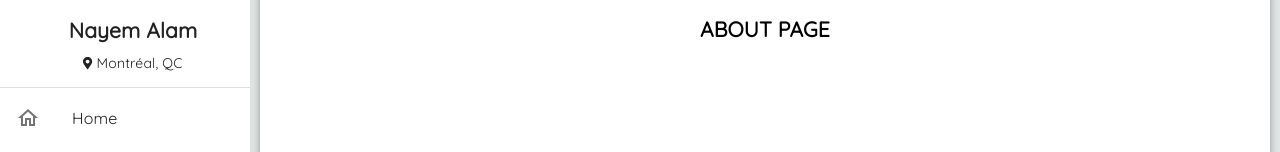
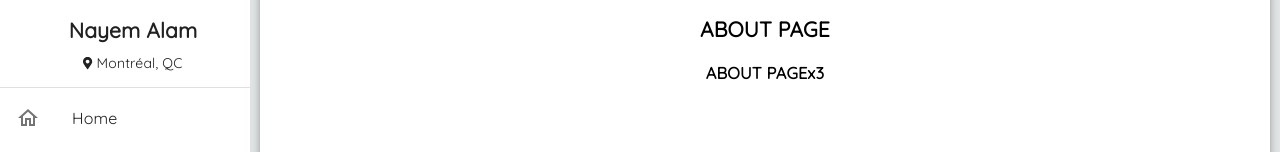
Before and after one commit to nayemalam/portfoliov2, a React (Create React App) app: page /about in a window 1280 px wide. Shown: the part 162-314 px from the top of the page. Built offline with nearby package versions, Linux system fonts and the light colour scheme.

Commit message:
added edit to see travis auto-deployment

```diff
--- a/src/pages/about/About.jsx
+++ b/src/pages/about/About.jsx
@@ -8,7 +8,7 @@ class About extends Component {
         <div style={{textAlign: 'center'}}>
           <h1>ABOUT PAGE</h1>
           <h2>ABOUT PAGE</h2>
-
+          <h3>ABOUT PAGEx3</h3>
         </div>
       </div>
     )
```
